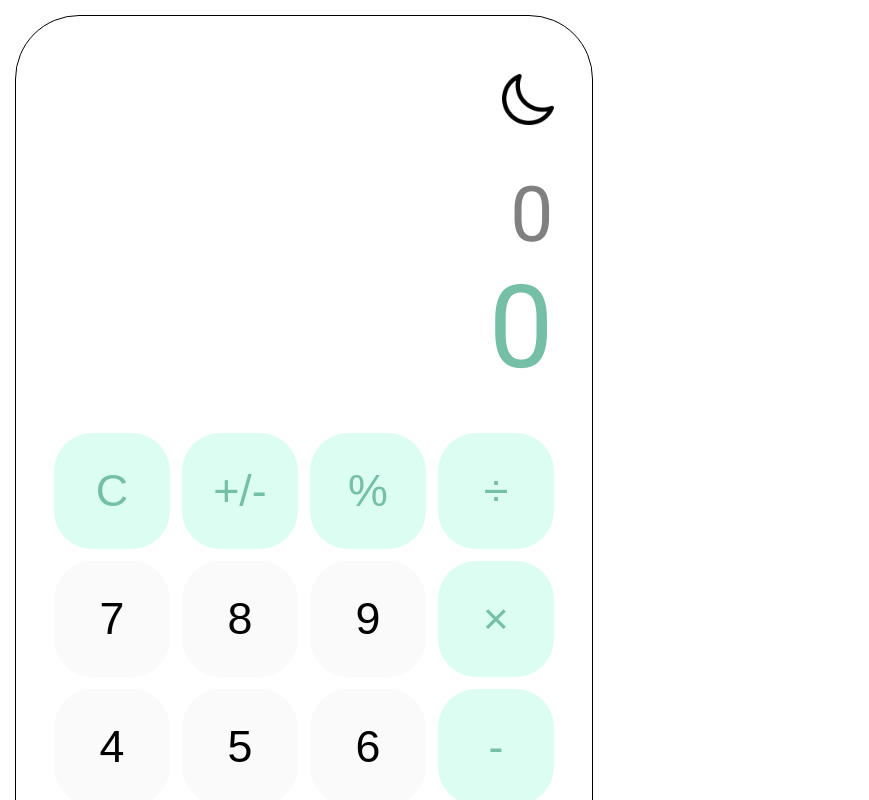
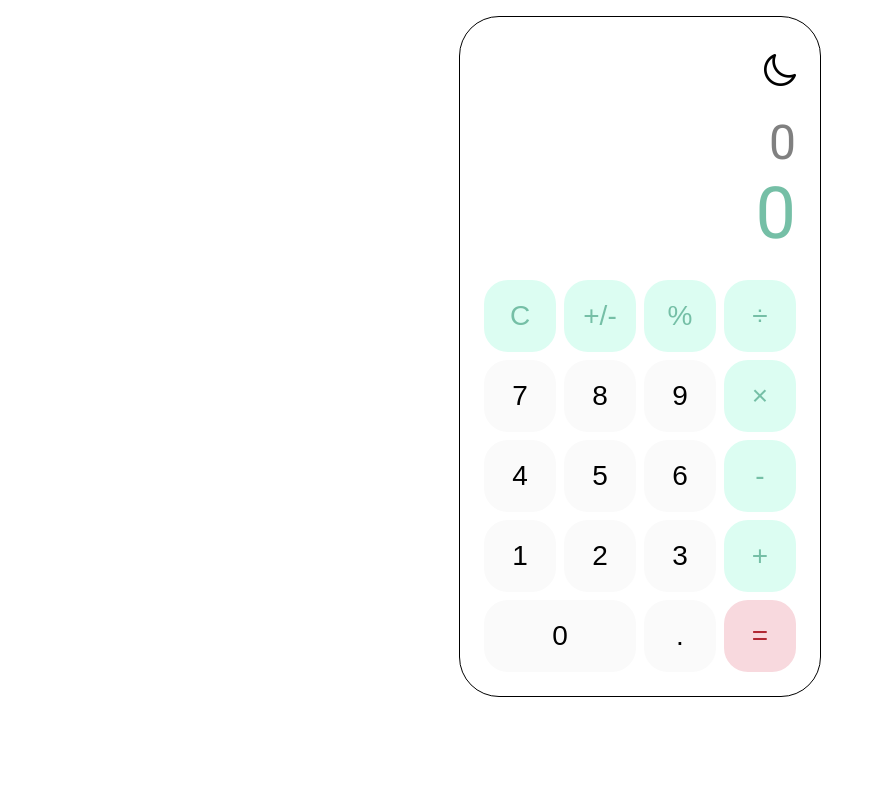
Before and after one commit to thiagoschreck/vuecalc, a Vue app: page / in a window 1280 px wide. Shown: the top 800 px of the page, without its empty margins (0-869 px from the left). Built offline with nearby package versions, Linux system fonts and the light colour scheme.

Commit message:
Changed measure from vw to vh

```diff
--- a/package.json
+++ b/package.json
@@ -1,5 +1,5 @@
 {
-  "name": "hello-world",
+  "name": "vuecalc",
   "version": "0.1.0",
   "private": true,
   "scripts": {
--- a/src/App.vue
+++ b/src/App.vue
@@ -137,18 +137,12 @@ export default {
 
 <style lang="scss" scoped>
 #app {
-  border-radius: 5vw;
+  border-radius: 5vh;
   border: black solid 1px;
   height: fit-content;
-  margin: 15px;
+  margin: 2vh auto;
   max-width: fit-content;
-  padding: 3vw;
+  padding: 3vh;
   width: 100%;
 }
-
-@media (max-width: 768px) {
-  #app {
-    margin: auto;
-  }
-}
 </style>
--- a/src/components/CalcKeyboard.vue
+++ b/src/components/CalcKeyboard.vue
@@ -155,24 +155,24 @@ export default {
 .keyboard {
   display: grid;
   grid-template-columns: repeat(4, 1fr);
-  grid-template-rows: repeat(5, 9vw);
+  grid-template-rows: repeat(5, 9vh);
   max-width: 100%;
   max-height: 100%;
   user-select: none;
-  gap: 1vw;
+  gap: 1vh;
 
   &__container {
     display: grid;
-    gap: 1vw;
+    gap: 1vh;
 
     &__button {
-      border-radius: 3vw;
+      border-radius: 3vh;
       border: none;
-      font-size: 3.5vw;
-      height: 9vw;
+      font-size: 3.5vh;
+      height: 9vh;
       max-height: 100vh;
       max-width: 100vh;
-      width: 9vw;
+      width: 9vh;
     }
     :focus {
       outline: none;
@@ -182,11 +182,11 @@ export default {
 
 @media (max-width: 768px) {
   .keyboard {
-    grid-template-rows: repeat(5, 9vw);
+    grid-template-rows: repeat(5, 9vh);
   }
 }
 
 .long {
-  width: calc(200% + 1vw); //1vw is the column gap
+  width: calc(200% + 1vh); //1vw is the column gap
 }
 </style>
--- a/src/components/CalcScreen.vue
+++ b/src/components/CalcScreen.vue
@@ -47,25 +47,25 @@ export default {
 .screen {
   color: grey;
   font-family: "Roboto", sans-serif;
-  font-size: 6vw;
-  max-width: 40vw;
+  font-size: 6vh;
+  max-width: 40vh;
   overflow-x: auto scroll;
   overflow-y: hidden;
-  padding-bottom: 3vw;
+  padding-bottom: 3vh;
   text-align: right;
   text-overflow: ellipsis;
   white-space: nowrap;
   width: 100%;
   &__topbar {
-    padding-bottom: 2vw;
+    padding-bottom: 2vh;
     &__themebutton {
       background-color: transparent;
       border: none;
-      font-size: 4vw;
+      font-size: 4vh;
       outline: none;
       & > img {
         -webkit-user-drag: none;
-        max-width: 4vw;
+        max-width: 4vh;
       }
       :focus {
         outline: none;
--- a/src/scss/base/_colors.scss
+++ b/src/scss/base/_colors.scss
@@ -76,7 +76,7 @@ $tertiary-text: rgb(177, 40, 52);
 
 .focused {
   color: $secondary-text;
-  font-size: 9vw;
+  font-size: 9vh;
   &.dark {
     $secondary-text: rgb(255, 255, 255);
     color: $secondary-text;
--- a/src/scss/base/_general.scss
+++ b/src/scss/base/_general.scss
@@ -1,4 +1,4 @@
-*{
-    padding: 0;
-    margin: 0;
+* {
+  padding: 0;
+  margin: 0;
 }
```
Also changed, not shown: 2 other files (tests, documents, lock files or other folders).
